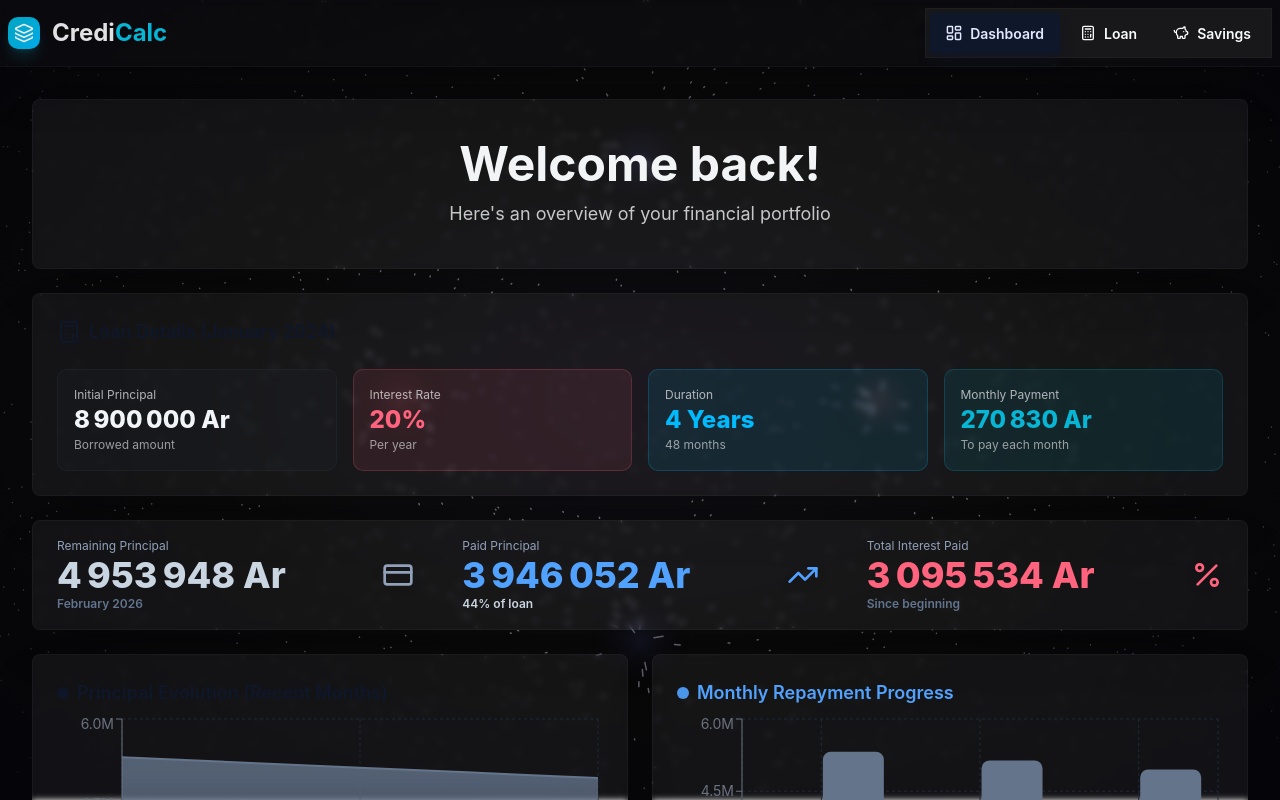
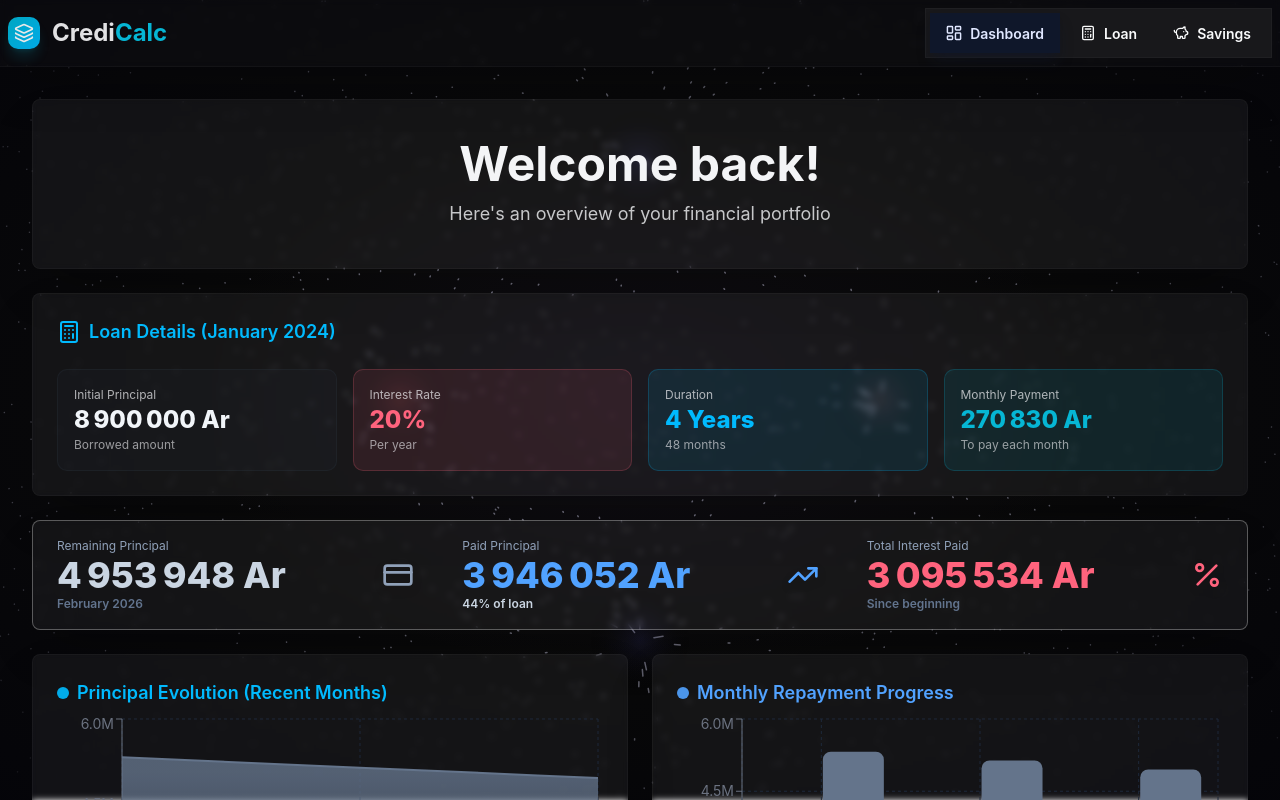
Before and after one commit to Herimamy12/CrediCalc, a React (Vite) app: page / in a window 1280 px wide. Shown: the top 800 px of the page. Built offline with nearby package versions, Linux system fonts and the light colour scheme.

Commit message:
Changement couleur bordure de chaque section sur dashboard  # Changes to be committed: 	modified:   src/app/components/dashboard.tsx

```diff
--- a/src/app/components/dashboard.tsx
+++ b/src/app/components/dashboard.tsx
@@ -91,9 +91,9 @@ export function Dashboard() {
       </div>
 
       {/* Détails du Prêt */}
-      <div className="card bg-base-200/5 backdrop-blur-[3px] shadow-2xl border border-white/3 hover:border-primary/40 transition-all duration-500">
+      <div className="card bg-base-200/5 backdrop-blur-[3px] shadow-2xl border border-white/3 hover:border-info/40 transition-all duration-500">
         <div className="card-body">
-          <h3 className="card-title text-primary flex items-center gap-2 mb-4">
+          <h3 className="card-title text-info flex items-center gap-2 mb-4">
             <Calculator className="w-6 h-6" />
             Loan Details ({loanStartFormatted})
           </h3>
@@ -123,7 +123,7 @@ export function Dashboard() {
       </div>
 
       {/* Current Month Summary */}
-      <div className="stats stats-vertical lg:stats-horizontal shadow-2xl w-full bg-base-200/5 backdrop-blur-[3px] border border-white/3">
+      <div className="stats stats-vertical lg:stats-horizontal shadow-2xl w-full bg-base-200/5 backdrop-blur-[3px] border border-white/30 hover:border-blue-400/40 transition-all duration-500">
         {/* Remaining Principal */}
         <div className="stat hover:bg-white/5 transition-all duration-300 cursor-pointer group">
           <div className="stat-figure text-slate-400 group-hover:scale-110 transition-transform duration-300">
@@ -160,10 +160,10 @@ export function Dashboard() {
       {/* Charts Section */}
       <div className="grid grid-cols-1 gap-6 md:grid-cols-2">
         {/* Principal Evolution */}
-        <div className="card bg-base-200/5 backdrop-blur-[3px] shadow-2xl border border-white/3 hover:border-primary/40 transition-all duration-500 group">
+        <div className="card bg-base-200/5 backdrop-blur-[3px] shadow-2xl border border-white/3 hover:border-info/40 transition-all duration-500 group">
           <div className="card-body">
-            <h3 className="card-title text-primary flex items-center gap-2">
-              <span className="w-3 h-3 bg-primary rounded-full animate-pulse"></span>
+            <h3 className="card-title text-info flex items-center gap-2">
+              <span className="w-3 h-3 bg-info rounded-full animate-pulse"></span>
               Principal Evolution (Recent Months)
             </h3>
             <ResponsiveContainer width="100%" height={400}>
```
